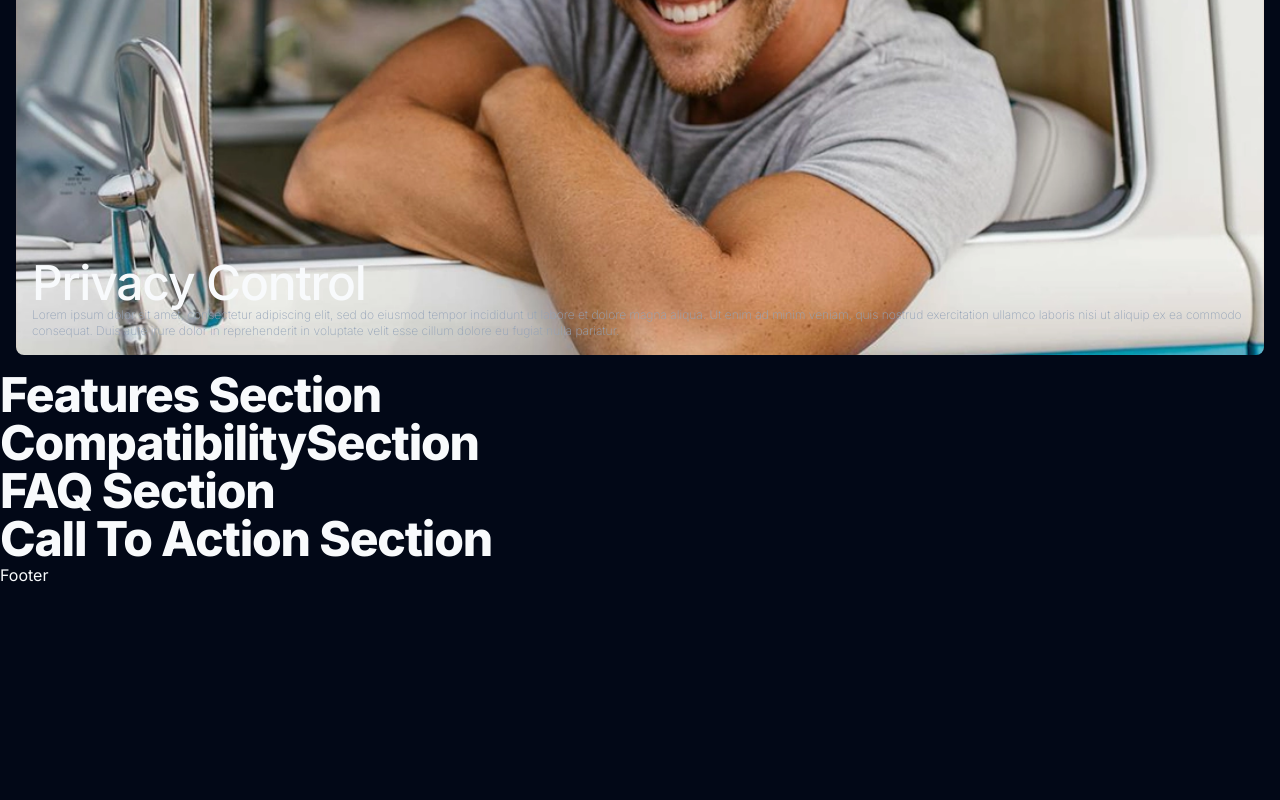
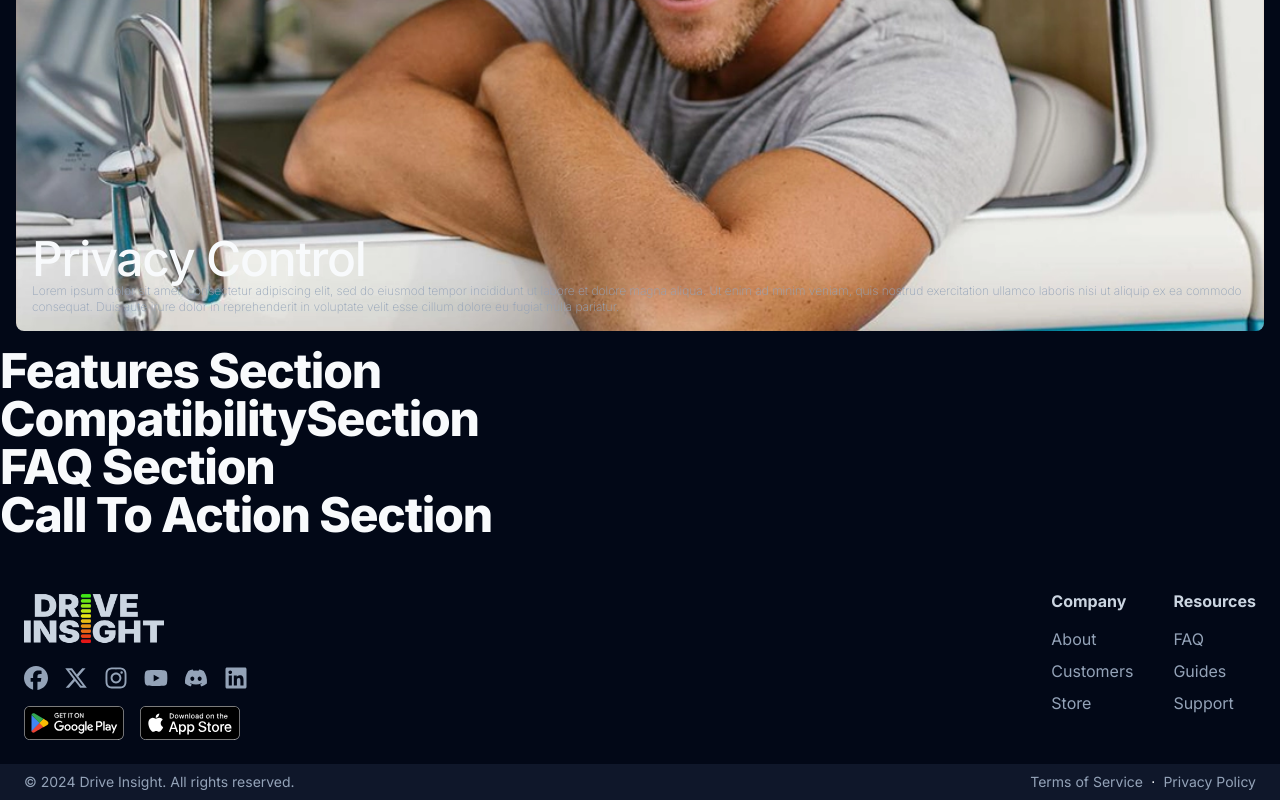
Before and after one commit to seoyeong643/drive-insight-website, a Next.js app: page / in a window 1280 px wide. Shown: the part 1983-2783 px from the top of the page. Before the commit the page ends 2570 px from the top, so only its background shows below. Built offline with nearby package versions, Linux system fonts and the light colour scheme.

Commit message:
Implemented footer and fixed subsequent breaking changes

```diff
--- a/app/globals.css
+++ b/app/globals.css
@@ -46,7 +46,7 @@
         @apply border-border;
     }
     body {
-        @apply bg-background text-foreground;
+        @apply flex h-screen flex-col justify-between gap-6 bg-background text-foreground;
     }
 
     /* TEXT STYLES */
@@ -75,4 +75,8 @@
     ul {
         @apply my-6 ml-6 list-disc [&>li]:mt-2;
     }
+
+    a {
+        @apply text-slate-400 underline-offset-4 hover:underline;
+    }
 }
--- a/app/install/page.tsx
+++ b/app/install/page.tsx
@@ -15,7 +15,7 @@ import obd from "../../public/obd.svg";
 
 export default function Install() {
     return (
-        <div className="container mx-auto flex flex-col gap-5 p-4 md:py-10">
+        <div className="container mx-auto flex flex-col gap-5 px-4">
             {/* HEADER */}
             <div className="flex flex-col gap-2">
                 <h1 className="text-center">Welcome to the Drive Insight</h1>
--- a/components/Footer.tsx
+++ b/components/Footer.tsx
@@ -1,3 +1,98 @@
+import Image from "next/image";
+import Link from "next/link";
+import {
+    FaDiscord,
+    FaFacebook,
+    FaInstagram,
+    FaLinkedin,
+    FaXTwitter,
+    FaYoutube,
+} from "react-icons/fa6";
+import app_store_badge from "../public/App_Store.svg";
+import logo from "../public/DIS_Logo_Dark.png";
+import google_play_badge from "../public/Google_Play.svg";
+
 export const Footer = () => {
-    return <div>Footer</div>;
+    return (
+        <div className="w-full bg-background">
+            <div className="container mx-auto flex flex-col gap-6 p-6 md:flex-row">
+                {/* COMPANY INFO */}
+                <div className="flex flex-1 flex-col gap-4">
+                    {/* LOGO */}
+                    <Image src={logo} alt="Drive Insight Logo" width={140} />
+                    {/* SOCIAL LINKS */}
+                    <div className="flex gap-4">
+                        <Link href="" target="_blank">
+                            <FaFacebook className="text-2xl" />
+                        </Link>
+                        <Link href="" target="_blank">
+                            <FaXTwitter className="text-2xl" />
+                        </Link>
+                        <Link href="" target="_blank">
+                            <FaInstagram className="text-2xl" />
+                        </Link>
+                        <Link href="" target="_blank">
+                            <FaYoutube className="text-2xl" />
+                        </Link>
+                        <Link href="" target="_blank">
+                            <FaDiscord className="text-2xl" />
+                        </Link>
+                        <Link href="" target="_blank">
+                            <FaLinkedin className="text-2xl" />
+                        </Link>
+                    </div>
+                    {/* STORE BADGES */}
+                    <div className="flex gap-4">
+                        <Link href="https://google.com" target="_blank">
+                            <Image
+                                src={google_play_badge}
+                                alt="Get it on Google Play"
+                                width={100}
+                            />
+                        </Link>
+                        <Link href="https://apple.com" target="_blank">
+                            <Image
+                                src={app_store_badge}
+                                alt="Download on the App Store"
+                                width={100}
+                            />
+                        </Link>
+                    </div>
+                </div>
+
+                {/* NAVIGATION */}
+                <div className="flex flex-row gap-10">
+                    <div className="flex flex-col gap-2">
+                        <p className="mb-1 font-bold text-slate-300">Company</p>
+                        <Link href="/about">About</Link>
+                        <Link href="/about">Customers</Link>
+                        <Link href="/about">Store</Link>
+                    </div>
+                    <div className="flex flex-col gap-2">
+                        <p className="mb-1 font-bold text-slate-300">
+                            Resources
+                        </p>
+                        <Link href="/about" className="hover:underline">
+                            FAQ
+                        </Link>
+                        <Link href="/about">Guides</Link>
+                        <Link href="/about">Support</Link>
+                    </div>
+                </div>
+            </div>
+
+            {/* COPYRIGHT AND LEGAL */}
+            <div className="flex flex-col justify-between bg-slate-900 px-6 py-2 md:flex-row md:items-center">
+                <p className="text-sm">
+                    © 2024 Drive Insight. All rights reserved.
+                </p>
+                <div className="flex items-center gap-2 text-sm">
+                    <Link href="/terms">Terms of Service</Link>
+                    {/* TODO: add dot separator */}
+                    <span>&sdot;</span>
+                    <Link href="/privacy">Privacy Policy</Link>
+                </div>
+            </div>
+        </div>
+    );
 };
--- a/components/HeroSection.tsx
+++ b/components/HeroSection.tsx
@@ -5,7 +5,7 @@ import { Button } from "./ui/button";
 
 export const HeroSection = () => {
     return (
-        <div className="container mx-auto flex flex-col items-center justify-between p-6 md:flex-row-reverse">
+        <div className="container mx-auto flex flex-col items-center justify-between px-6 md:flex-row-reverse">
             {/* HERO IMAGE */}
             <Image
                 src="/drive-insight-hero-mockup.png"
--- a/components/Navbar.tsx
+++ b/components/Navbar.tsx
@@ -12,7 +12,7 @@ export const Navbar = () => {
     const [isOpen, setIsOpen] = useState(false);
 
     return (
-        <nav className="mx-auto flex flex-col justify-between px-6 py-2 md:container md:flex-row">
+        <nav className="container mx-auto flex flex-col justify-between px-6 py-2 md:flex-row">
             <div className="flex flex-row items-center justify-between">
                 {/* LOGO */}
                 <Link href={"/"}>
@@ -48,7 +48,7 @@ export const Navbar = () => {
 
 const NavLinks = () => {
     return (
-        <div className="flex flex-col gap-2 font-semibold text-slate-400 md:flex-row md:items-center md:gap-4">
+        <div className="flex flex-col gap-2 font-semibold md:flex-row md:items-center md:gap-4">
             <Link href="/about">About</Link>
             <Link href="/faq">FAQ</Link>
             <Link href="/guides">Guides</Link>
```
